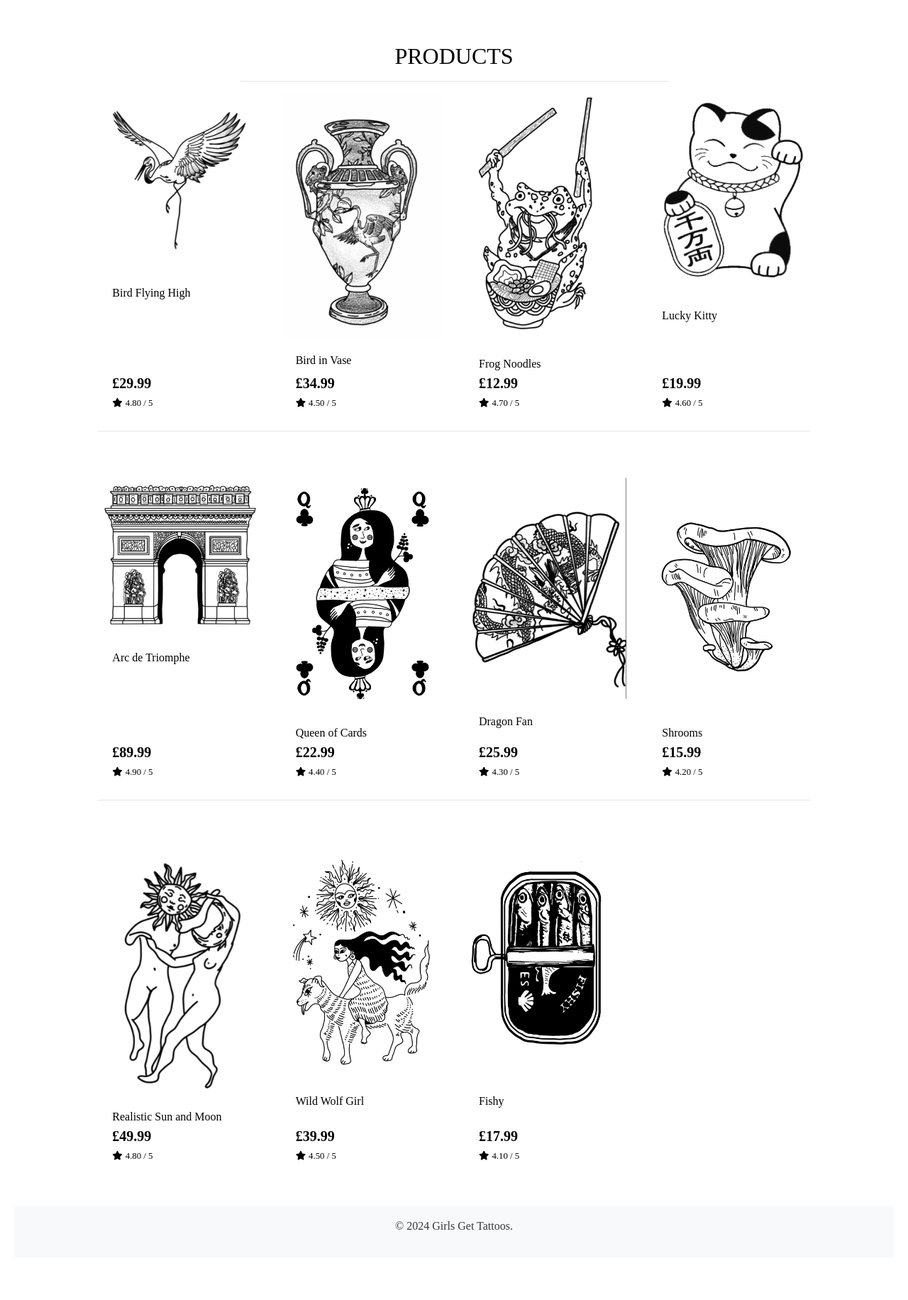
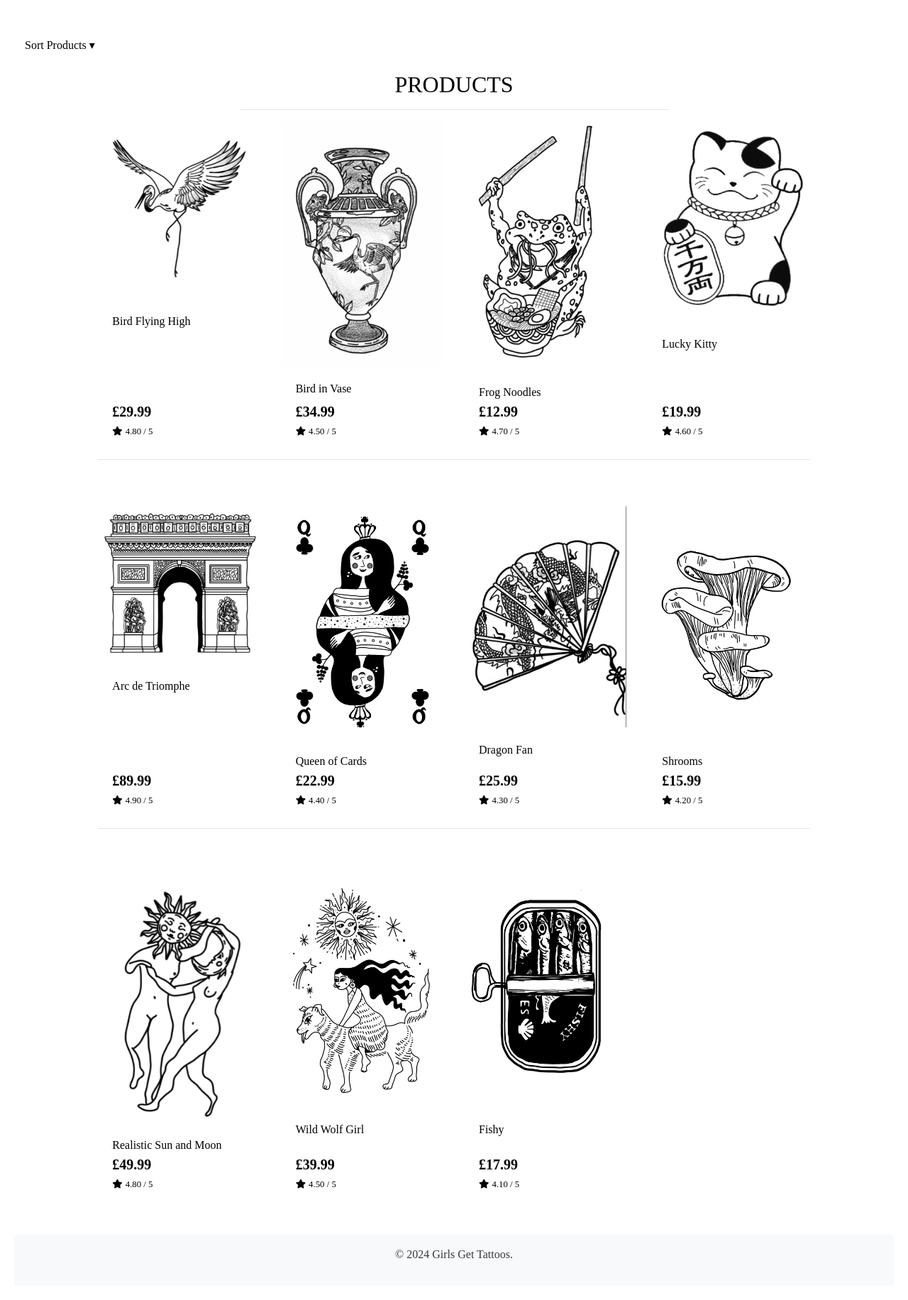
Before and after one commit to abikirkham/girls-get-tattoos, a Django app: page /products/ in a window 1280 px wide. Shown: the part 72-1904 px from the top of the page at 71% size. Before the commit the page ends 1805 px from the top, so only its background shows below. Run offline with Django 3.2, Linux system fonts and the light colour scheme; data comes from the database, SQL or seed files in the repository; some libraries are stand-ins or nearby versions.

Commit message:
Add sorting filter view for products html

```diff
--- a/products/templates/products/products.html
+++ b/products/templates/products/products.html
@@ -26,6 +26,22 @@
 {% endblock %}
 
 {% block content %}
+<div class="container-fluid">
+    <ul class="navbar-nav w-auto mx-auto">
+        <li class="nav-item dropdown">
+            <a class="nav-link text-black mr-5" href="#" id="all-products-link" data-toggle="dropdown" aria-haspopup="true" aria-expanded="false">
+                Sort Products ▾
+            </a>
+            <div class="dropdown-menu border-0" aria-labelledby="all-products-link">
+                <a href="{% url 'products' %}?sort=price&direction=asc" class="dropdown-item">Price: Low to High</a>
+                <a href="{% url 'products' %}?sort=price&direction=desc" class="dropdown-item">Price: High to Low</a>
+                <a href="{% url 'products' %}?sort=rating&direction=desc" class="dropdown-item">Rating: High to Low</a>
+                <a href="{% url 'products' %}?sort=rating&direction=asc" class="dropdown-item">Rating: Low to High</a>
+                <a href="{% url 'products' %}" class="dropdown-item">All Products</a>
+            </div>
+        </li>
+    </ul>
+</div>
     <div class="container-fluid">
         <div class="row">
             <div class="col text-center mt-3">
--- a/products/views.py
+++ b/products/views.py
@@ -2,16 +2,26 @@ from django.shortcuts import render, redirect, reverse, get_object_or_404
 from django.contrib import messages
 from django.db.models import Q
 from .models import Product
-
-# Create your views here.
 
 def all_products(request):
     """ A view to show all products, including sorting and search queries """
 
     products = Product.objects.all()
     query = None
+    sort = None
+    direction = None
 
     if request.GET:
+        if 'sort' in request.GET:
+            sortkey = request.GET['sort']
+            sort = sortkey
+
+            if 'direction' in request.GET:
+                direction = request.GET['direction']
+                if direction == 'desc':
+                    sortkey = f'-{sortkey}'
+            products = products.order_by(sortkey)
+
         if 'q' in request.GET:
             query = request.GET['q']
             if not query:
@@ -21,9 +31,12 @@ def all_products(request):
             queries = Q(name__icontains=query) | Q(description__icontains=query)
             products = products.filter(queries)
 
+    current_sorting = f'{sort}_{direction}'
+
     context = {
         'products': products,
         'search_term': query,
+        'current_sorting': current_sorting,
     }
 
     return render(request, 'products/products.html', context)
```
